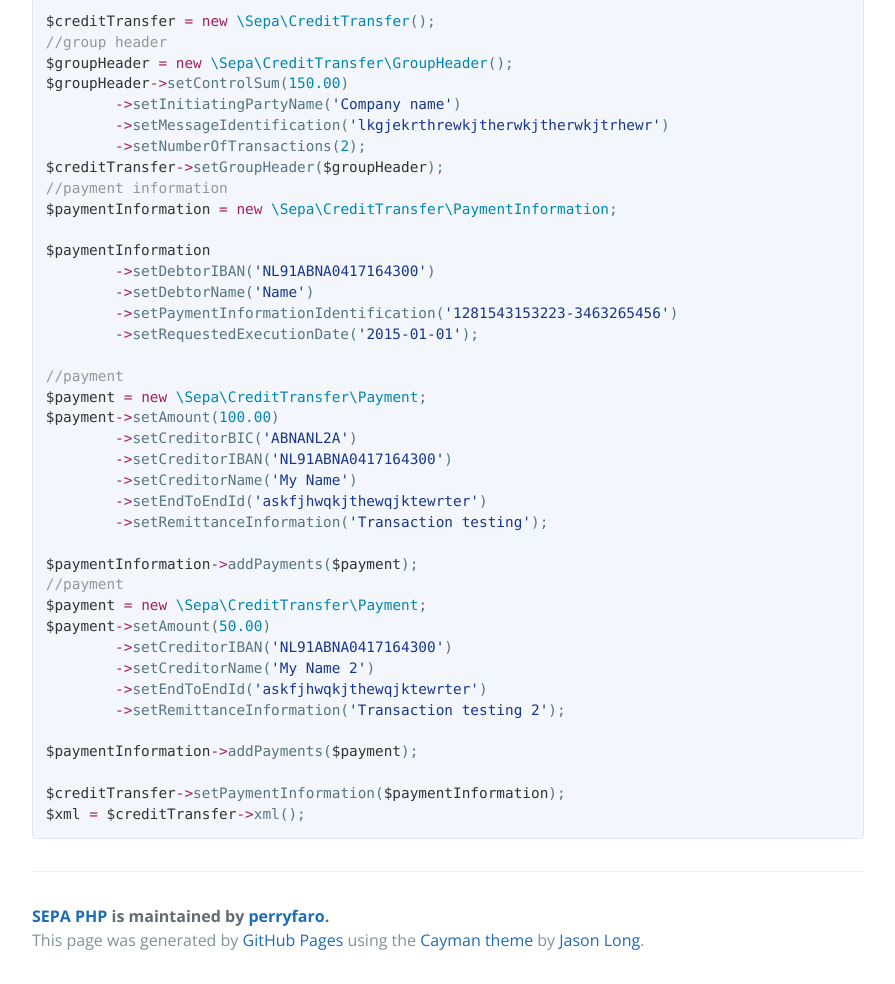
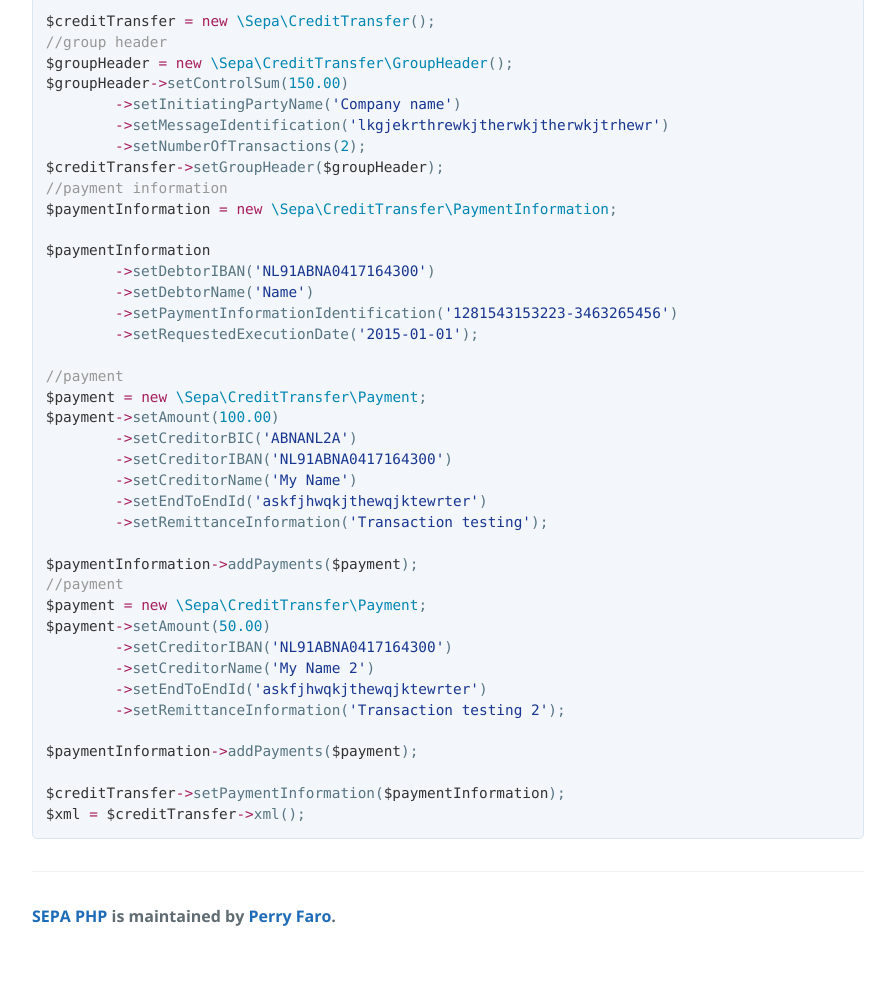
Before and after one commit to perryfaro/sepa, a plain HTML site: page index.html in a window 1280 px wide. Shown: the part 1071-2055 px from the top of the page, without its empty margins (192-1087 px from the left). After the commit the page ends 2031 px from the top, so only its background shows below. Drawn offline with nearby package versions, Linux system fonts and the light colour scheme.

Commit message:
Update index.html

```diff
--- a/index.html
+++ b/index.html
@@ -76,9 +76,8 @@
 <span class="pl-s1"><span class="pl-smi">$xml</span> <span class="pl-k">=</span> <span class="pl-smi">$creditTransfer</span><span class="pl-k">-&gt;</span>xml();</span></pre></div>
 
       <footer class="site-footer">
-        <span class="site-footer-owner"><a href="https://github.com/perryfaro/sepa">SEPA PHP</a> is maintained by <a href="https://github.com/perryfaro">perryfaro</a>.</span>
+        <span class="site-footer-owner"><a href="https://github.com/perryfaro/sepa">SEPA PHP</a> is maintained by <a href="https://github.com/perryfaro">Perry Faro</a>.</span>
 
-        <span class="site-footer-credits">This page was generated by <a href="https://pages.github.com">GitHub Pages</a> using the <a href="https://github.com/jasonlong/cayman-theme">Cayman theme</a> by <a href="https://twitter.com/jasonlong">Jason Long</a>.</span>
       </footer>
 
     </section>
```
